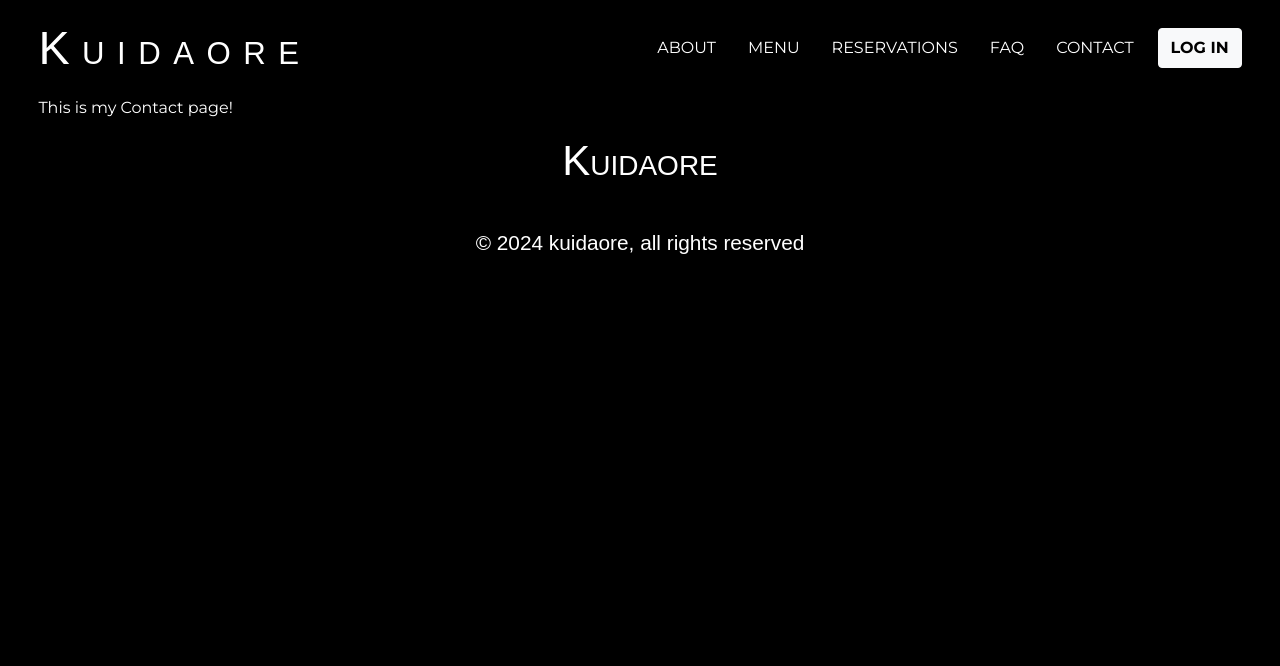
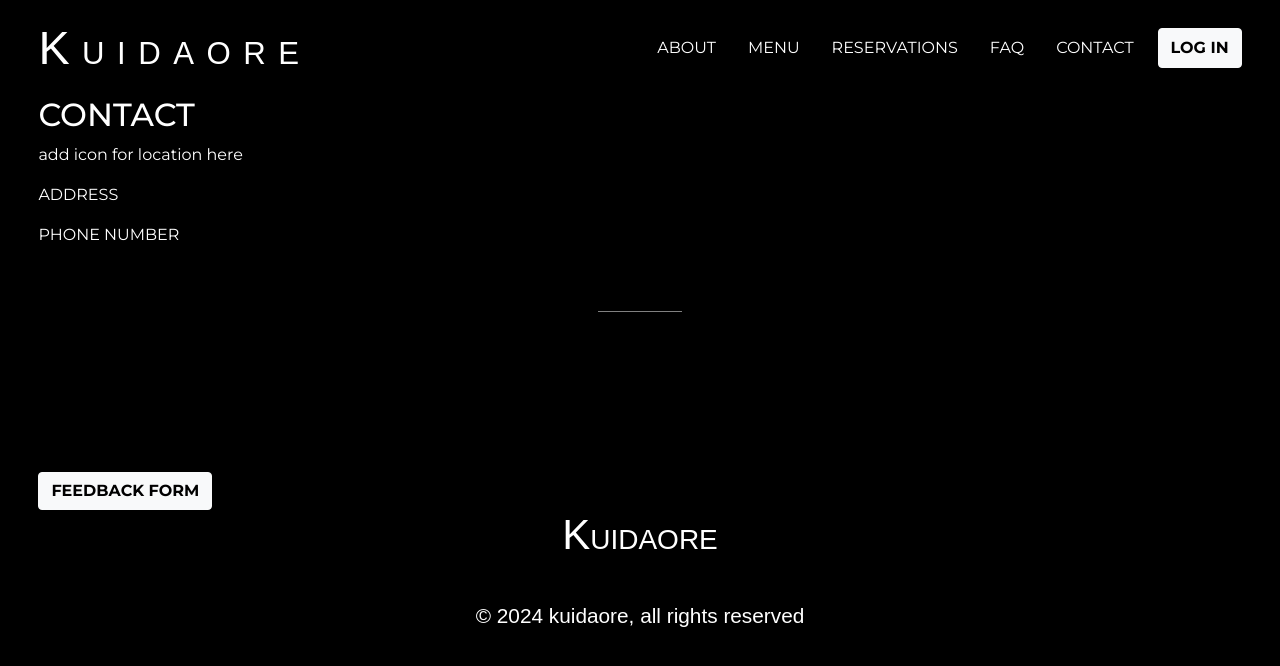
Before and after one commit to cjphawes/restaurant-booking-system, a Django app: page /contact/ in a window 1280 px wide. Shown: the top 666 px of the page. Run offline with Django 4.2, Linux system fonts and the light colour scheme; some web fonts are replaced.

Commit message:
feat:add all html structure for templates in folder

```diff
--- a/reservations/templates/reservations/contact.html
+++ b/reservations/templates/reservations/contact.html
@@ -4,5 +4,47 @@
 {% block title %}Contact us{% endblock %}
 
 {% block content %}
-<p>This is my Contact page!</p>
+<h2>CONTACT</h2>
+<p>add icon for location here</p>
+<p>ADDRESS</p>
+<p>PHONE NUMBER</p>
+
+<hr class="margin-btm">
+
+<button type="button" class="btn btn-light" data-bs-toggle="modal" data-bs-target="#feedbackModal"><strong>FEEDBACK FORM</strong></button>
+
+<div class="modal fade" id="feedbackModal" tabindex="-1" aria-labelledby="KUIDAORE" aria-hidden="true">
+    <div class="modal-dialog modal-lg modal-dialog-centered">
+        <div class="modal-content">
+            <div class="modal-header">
+                <h1 class="modal-title fs-5 text-dark jacques-francois-regular" id="feedbackModalLabel"><span class="jacques-francois-shadow-regular fs-2">K</span>UIDAORE</h1>
+                <button type="button" class="btn-close" data-bs-dismiss="modal" aria-label="Close"></button>
+            </div>
+
+            <div class="modal-body text-dark">
+                <h2 class="text-center fs-2 margin-top h2-margin-btm">Write a review</h2>
+                <div class="form-floating mb-3">
+                    <input type="email" class="form-control" id="floatingEmail" placeholder="name@example.com">
+                    <label for="floatingEmail">Email address</label>
+                </div>
+                <div class="form-floating mb-3">
+                    <input type="text" class="form-control" id="floatingName" placeholder="Name">
+                    <label for="floatingName">Name</label>
+                </div>
+                <div class="form-floating mb-3">
+                    <input type="text" class="form-control" id="floatingSubject" placeholder="Subject">
+                    <label for="floatingSubject">Subject</label>
+                </div>
+                <div class="form-floating mb-3">
+                    <textarea class="form-control" id="floatingFeedbacktext" style="height: 400px"></textarea>
+                    <label for="floatingFeedbackText"></label>
+                </div>
+
+            <div class="modal-footer sticky-bottom">
+                <button type="button" class="btn btn-dark" data-bs-dismiss="modal">Send Feedback</button>
+            </div>
+        </div>
+    </div>
+</div>
+
 {% endblock %}
```
Also changed, not shown: reservations/templates/reservations/booking.html (+20 -0 lines), reservations/templates/reservations/menu.html (+65 -1 lines).
